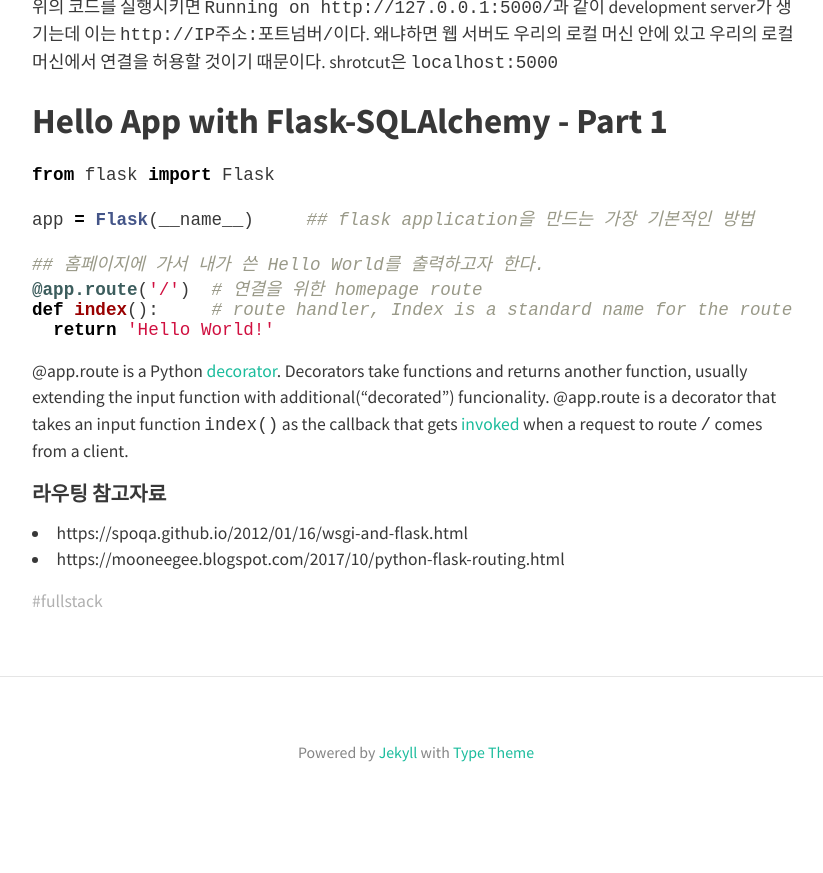
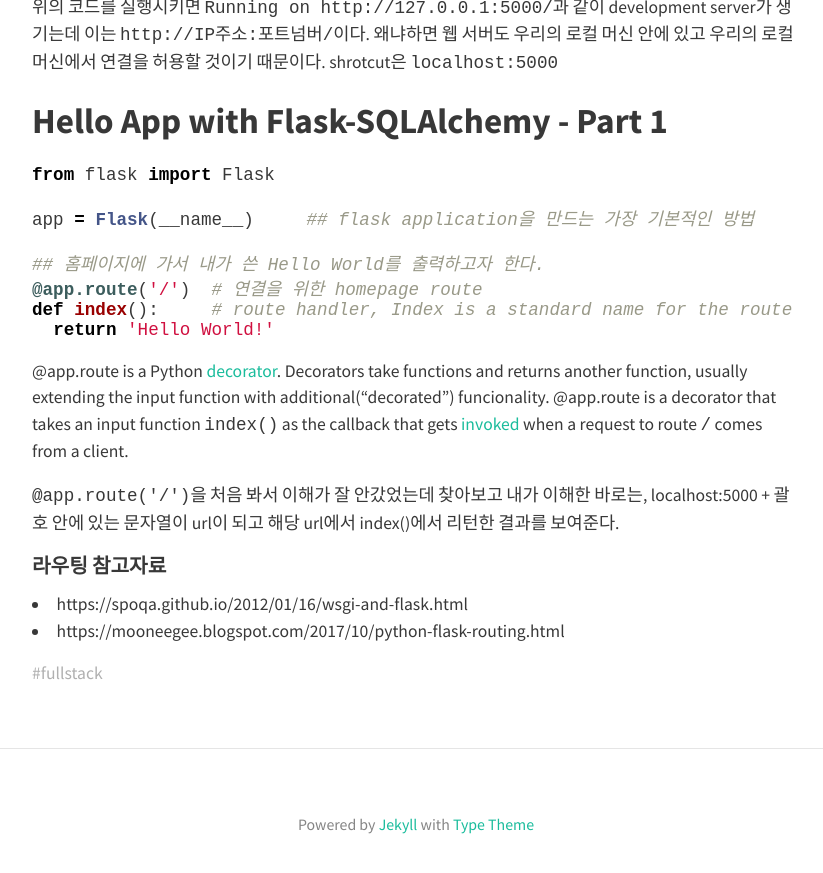
Before and after one commit to HyunlangBan/hyunlangban.github.io, a Jekyll site: the page built from _posts/2020-01-29-fullstack-06.md, in a window 1280 px wide and 900 px high, scrolled down 690 px. Shown: the top 873 px of the window, without its empty margins (224-1047 px from the left). Built offline with Jekyll 4.4.1, drawn with Linux system fonts in a browser that asks for light colours; nearby versions of some CDN libraries; before the commit the page ends 1519 px from its top, so only the background shows below that.

Commit message:
Update 2020-01-29-fullstack-06.md

```diff
--- a/_posts/2020-01-29-fullstack-06.md
+++ b/_posts/2020-01-29-fullstack-06.md
@@ -36,6 +36,9 @@ def index():     # route handler, Index is a standard name for the route handler
 
 @app.route is a Python [decorator](http://schoolofweb.net/blog/posts/%ED%8C%8C%EC%9D%B4%EC%8D%AC-%EB%8D%B0%EC%BD%94%EB%A0%88%EC%9D%B4%ED%84%B0-decorator/). Decorators take functions and returns another function, usually extending the input function with additional("decorated") funcionality. @app.route is a decorator that takes an input function `index()` as the callback that gets [invoked](https://stackoverflow.com/questions/18505422/whats-the-difference-between-call-and-invoke) when a request to route `/` comes from a client.
 
+`@app.route('/')`을 처음 봐서 이해가 잘 안갔었는데 찾아보고 내가 이해한 바로는, localhost:5000 + 괄호 안에 있는 문자열이 url이 되고 해당 url에서 index()에서 리턴한 결과를 보여준다.
+
+
 #### 라우팅 참고자료
 - https://spoqa.github.io/2012/01/16/wsgi-and-flask.html
 - https://mooneegee.blogspot.com/2017/10/python-flask-routing.html
```
